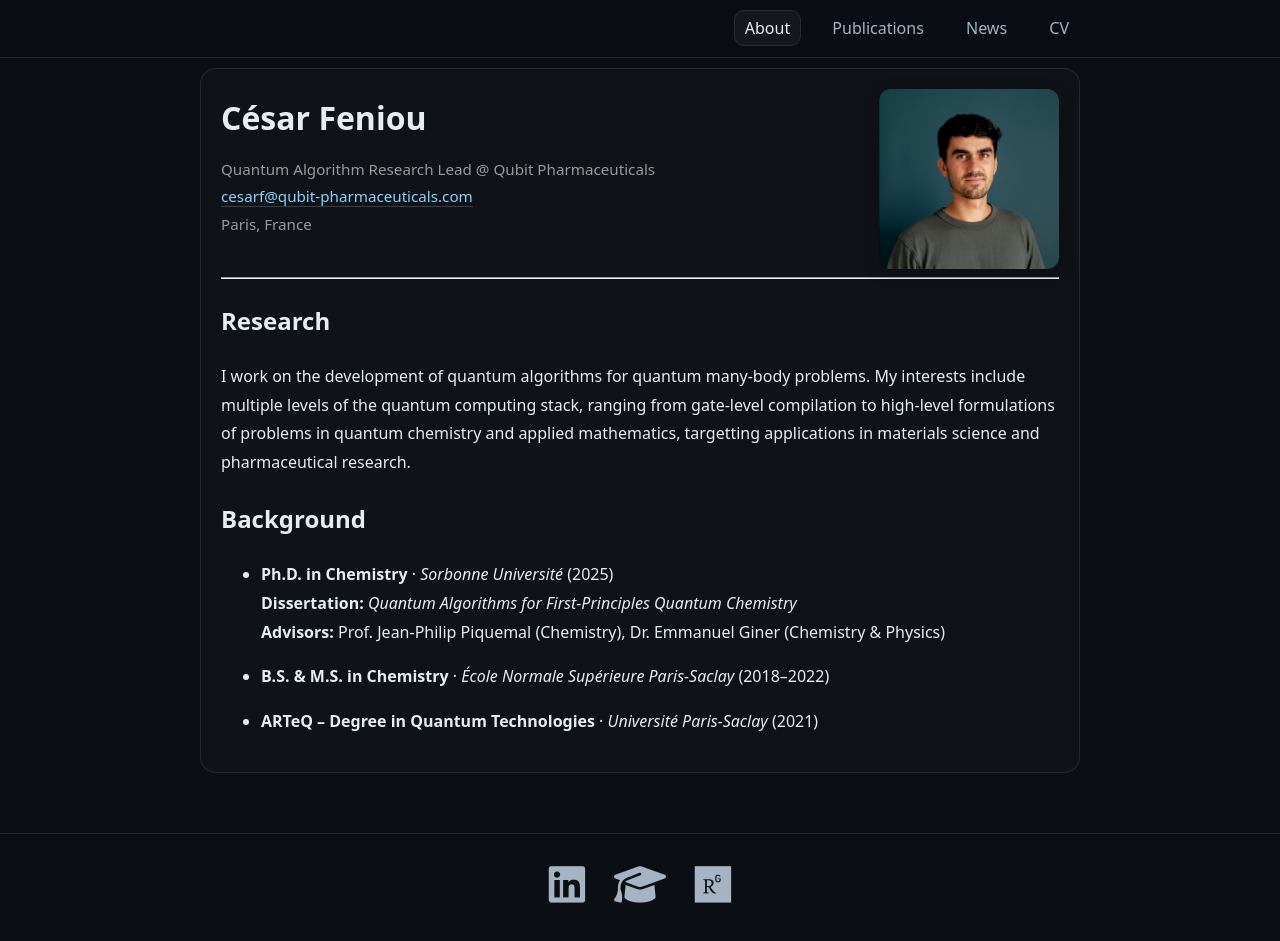
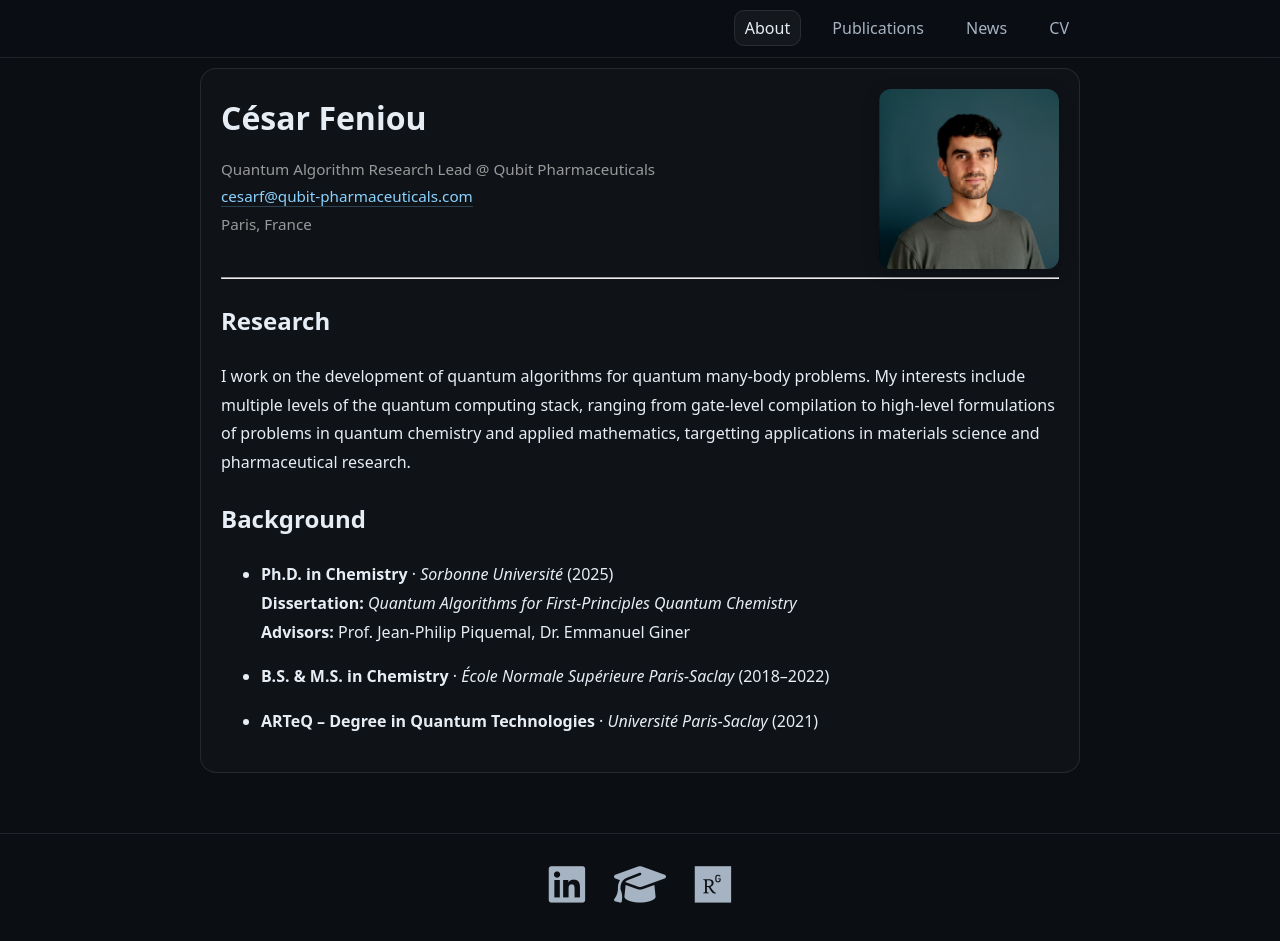
Before and after one commit to cesarfeniou/cesarfeniou.github.io, a Jekyll site: the page built from index.md, in a window 1280 px wide and 941 px high. Built offline with Jekyll 4.4.1, drawn with Linux system fonts in a browser that asks for light colours.

Commit message:
Update index.md

```diff
--- a/index.md
+++ b/index.md
@@ -35,7 +35,7 @@ I work on the development of quantum algorithms for quantum many-body problems.
 
 - **Ph.D. in Chemistry** · *Sorbonne Université* (2025)
   **Dissertation:** *Quantum Algorithms for First-Principles Quantum Chemistry*
-  **Advisors:** Prof. Jean-Philip Piquemal (Chemistry), Dr. Emmanuel Giner (Chemistry & Physics)
+  **Advisors:** Prof. Jean-Philip Piquemal, Dr. Emmanuel Giner
 
 - **B.S. & M.S. in Chemistry** · *École Normale Supérieure Paris-Saclay* (2018–2022)
 
```
